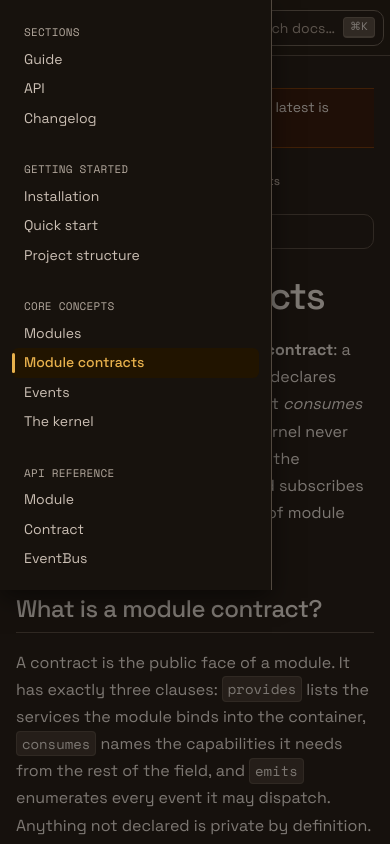
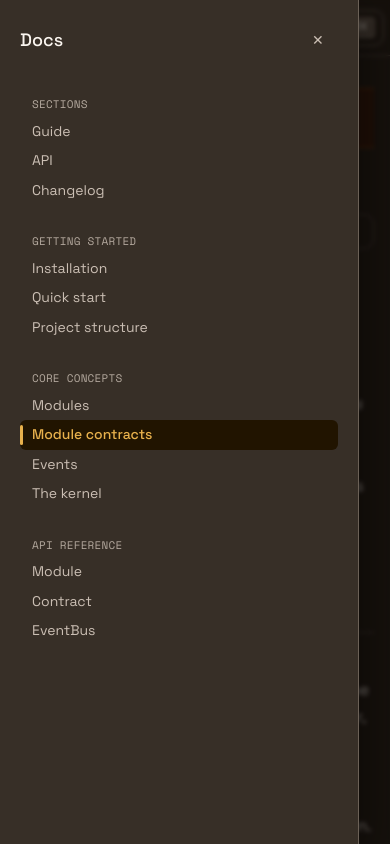
Before and after one commit to getmilpa/milpa-design, a website: page proof/docs.html in a window 390 px wide. Both pictures are taken after a click on the button "Open navigation". Shown: the top 844 px of the page. Drawn offline with nearby package versions, Linux system fonts and the light colour scheme.

Commit message:
feat(docs): off-canvas del shell → <dialog class=mui-drawer--start> (arregla el overflow de docs.html, F#8)
Co-Authored-By: Claude Fable 5 <noreply@anthropic.com>
Claude-Session: https://claude.ai/code/session_01Y1KzQQVduS83c6ZArZZ96s

```diff
--- a/layouts/milpa-layouts.css
+++ b/layouts/milpa-layouts.css
@@ -18,12 +18,14 @@
 /* ---------- Docs · .mui-docs ----------
    La parcela de lectura: topbar sticky (hermano ANTERIOR al grid) +
    grid de 3 columnas nav / artículo / toc. REUSA el idioma del shell
-   admin — off-canvas con scrim en móvil, barra-grano en el item
-   actual — pero acá todo vive SOBRE var(--bg): la elevación la siguen
-   definiendo los bordes (regla 1). Compone los artefactos de contenido
-   (mui-prose, mui-toc, mui-search-trigger, mui-breadcrumbs,
-   mui-version-*) — no los redeclara. El body del consumidor pone el
-   lienzo: background var(--bg) + color var(--text). */
+   admin — barra-grano en el item actual — pero acá todo vive SOBRE
+   var(--bg): la elevación la siguen definiendo los bordes (regla 1).
+   ≤880px el nav inline se oculta y el toggle abre un
+   <dialog class="mui-drawer mui-drawer--start"> hermano (top layer,
+   sin overflow-x:clip) con el árbol duplicado. Compone los artefactos
+   de contenido (mui-prose, mui-toc, mui-search-trigger,
+   mui-breadcrumbs, mui-version-*) — no los redeclara. El body del
+   consumidor pone el lienzo: background var(--bg) + color var(--text). */
 .mui-docs,
 .mui-docs__topbar {
   --_topbar-h: 3.5rem;
@@ -227,9 +229,6 @@
 /* el shell docs mantiene su separación del artículo */
 .mui-docs .mui-pager { margin-block-start: var(--space-10); }
 
-/* scrim — velo del drawer móvil; existe solo con [data-nav-open] ≤880px */
-.mui-docs__scrim { display: none; }
-
 /* ---------- responsive ≤1100px ----------
    Dos columnas: la del toc se cae y el índice reaparece plegado arriba
    del artículo (.mui-docs__toc-inline). */
@@ -240,48 +239,12 @@
 }
 
 /* ---------- responsive ≤880px ----------
-   Una columna; el nav se vuelve drawer off-canvas — patrón EXACTO del
-   shell admin: cerrado = fuera del lienzo Y fuera del teclado/árbol de
-   a11y. visibility flipa al TERMINAR el slide-out (delay
-   --dur-moderate); al abrir flipa al instante para que el slide-in sea
-   visible. El JS del consumidor además alterna `inert` (cinturón y
-   tirantes). El hook de layout es [data-nav-open] en .mui-docs; la
-   semántica la lleva aria-expanded en el toggle. */
+   Una columna; ver mui-drawer.contract.json para el menú móvil. */
 @media (max-width: 880px) {
   .mui-docs { grid-template-columns: 1fr; }
-
-  .mui-docs__nav {
-    position: fixed; inset-block: 0; inset-inline-start: 0;
-    width: 17rem; max-height: none;
-    padding: var(--space-4) var(--space-3);
-    background: var(--bg);
-    border-inline-end: 1px solid var(--border-subtle);
-    z-index: var(--z-drawer);
-    transform: translateX(-100%);
-    visibility: hidden;
-    transition:
-      transform  var(--dur-moderate) var(--ease-grano),
-      visibility var(--dur-instant) var(--ease-linear) var(--dur-moderate);
-    /* reduce → transform a 1ms (contrato global): 1 frame estático */
-  }
-  .mui-docs[data-nav-open] .mui-docs__nav {
-    transform: none; visibility: visible; box-shadow: var(--shadow-md);
-    transition:
-      transform  var(--dur-moderate) var(--ease-grano),
-      visibility var(--dur-instant);
-  }
-
-  /* scrim — cubre el topbar (z-backdrop > z-sticky) y queda bajo el
-     drawer; clickearlo cierra (JS del consumidor) */
-  .mui-docs[data-nav-open] .mui-docs__scrim {
-    display: block;
-    position: fixed; inset: 0;
-    z-index: var(--z-backdrop);
-    background: color-mix(in srgb, var(--bg) 55%, transparent);
-    animation: milpa-fade var(--dur-moderate) var(--ease-standard) both;
-  }
-
-  /* los links del topbar migran al drawer (los duplica el consumidor) */
+  /* el menú móvil es un <dialog class="mui-drawer mui-drawer--start"> aparte;
+     la sidebar inline se oculta ≤880px. */
+  .mui-docs__nav { display: none; }
   .mui-docs__topbar-nav { display: none; }
   .mui-docs__nav-toggle { display: inline-flex; }
 }
--- a/proof/docs.html
+++ b/proof/docs.html
@@ -21,15 +21,12 @@ body { margin:0; background:var(--bg); color:var(--text); font-family:var(--font
 .docs-wordmark { height:1rem; width:auto; display:block; flex:none; }
 .docs-theme-toggle { font-family:var(--font-mono); }
 .docs-gap { margin-block-end:var(--space-6); }
-/* topbar-nav links duplicated as first drawer group — visible only ≤880px (contract behavior) */
-.docs-nav-dup { display:none; }
 /* changelog: second stacked "page" below the article */
 .docs-changelog { margin-block-start:var(--space-20); padding-block-start:var(--space-10); border-block-start:1px solid var(--border-subtle); }
 .docs-changelog > .mui-prose { margin-block-end:var(--space-6); }
 .docs-footer { display:flex; flex-wrap:wrap; align-items:center; gap:var(--space-2) var(--space-3); max-width:90rem; margin-inline:auto; padding:var(--space-6) clamp(var(--space-4),3vw,var(--space-8)); border-block-start:1px solid var(--border-subtle); color:var(--text-muted); font-size:var(--text-sm); }
 .docs-footer__tagline { margin:0; font-family:var(--font-mono); font-size:var(--text-xs); }
 .docs-footer__legal { margin:0; margin-inline-start:auto; font-size:var(--text-xs); }
-@media (max-width:880px){ .docs-nav-dup { display:block; } }
 </style>
 </head>
 <body>
@@ -41,7 +38,7 @@ body { margin:0; background:var(--bg); color:var(--text); font-family:var(--font
 
 <!-- ============ TOPBAR ============ -->
 <header class="mui-docs__topbar">
-  <button type="button" class="mui-btn mui-btn--ghost mui-btn--icon mui-docs__nav-toggle" id="nav-toggle" aria-label="Open navigation" aria-expanded="false" aria-controls="docs-nav">
+  <button type="button" class="mui-btn mui-btn--ghost mui-btn--icon mui-docs__nav-toggle" id="nav-toggle" aria-label="Open navigation" aria-expanded="false" aria-controls="docsMenu">
     <svg aria-hidden="true" width="18" height="18" viewBox="0 0 20 20" fill="none" stroke="currentColor" stroke-width="1.5" stroke-linecap="round"><path d="M3 5h14"/><path d="M3 10h14"/><path d="M3 15h14"/></svg>
   </button>
 
@@ -89,18 +86,50 @@ body { margin:0; background:var(--bg); color:var(--text); font-family:var(--font
   </div>
 </header>
 
+<!-- ============ MOBILE MENU: <dialog class="mui-drawer mui-drawer--start"> ============ -->
+<dialog class="mui-drawer mui-drawer--start" id="docsMenu" aria-labelledby="docsMenu-title">
+  <header class="mui-drawer__header">
+    <h2 class="mui-drawer__title" id="docsMenu-title">Docs</h2>
+    <button class="mui-btn mui-btn--ghost mui-btn--icon" id="docsMenuClose" type="button" aria-label="Close menu">✕</button>
+  </header>
+  <div class="mui-drawer__body">
+    <nav aria-label="Documentation">
+      <div class="mui-docs__nav-group">
+        <p class="mui-docs__nav-heading">Sections</p>
+        <a class="mui-docs__nav-item" href="/docs/0.1.0/installation">Guide</a>
+        <a class="mui-docs__nav-item" href="/docs/0.1.0/api/module">API</a>
+        <a class="mui-docs__nav-item" href="#changelog">Changelog</a>
+      </div>
+
+      <div class="mui-docs__nav-group">
+        <p class="mui-docs__nav-heading">Getting started</p>
+        <a class="mui-docs__nav-item" href="/docs/0.1.0/installation">Installation</a>
+        <a class="mui-docs__nav-item" href="/docs/0.1.0/quick-start">Quick start</a>
+        <a class="mui-docs__nav-item" href="/docs/0.1.0/project-structure">Project structure</a>
+      </div>
+
+      <div class="mui-docs__nav-group">
+        <p class="mui-docs__nav-heading">Core concepts</p>
+        <a class="mui-docs__nav-item" href="/docs/0.1.0/modules">Modules</a>
+        <a class="mui-docs__nav-item" href="/docs/0.1.0/module-contracts" aria-current="page">Module contracts</a>
+        <a class="mui-docs__nav-item" href="/docs/0.1.0/events">Events</a>
+        <a class="mui-docs__nav-item" href="/docs/0.1.0/kernel">The kernel</a>
+      </div>
+
+      <div class="mui-docs__nav-group">
+        <p class="mui-docs__nav-heading">API reference</p>
+        <a class="mui-docs__nav-item" href="/docs/0.1.0/api/module">Module</a>
+        <a class="mui-docs__nav-item" href="/docs/0.1.0/api/contract">Contract</a>
+        <a class="mui-docs__nav-item" href="/docs/0.1.0/api/event-bus">EventBus</a>
+      </div>
+    </nav>
+  </div>
+</dialog>
+
 <!-- ============ THE PLOT: nav / article / toc ============ -->
 <div class="mui-docs">
 
   <nav class="mui-docs__nav" id="docs-nav" aria-label="Documentation">
-    <!-- topbar links migrate here ≤880px (contract: first group of the drawer) -->
-    <div class="mui-docs__nav-group docs-nav-dup">
-      <p class="mui-docs__nav-heading">Sections</p>
-      <a class="mui-docs__nav-item" href="/docs/0.1.0/installation">Guide</a>
-      <a class="mui-docs__nav-item" href="/docs/0.1.0/api/module">API</a>
-      <a class="mui-docs__nav-item" href="#changelog">Changelog</a>
-    </div>
-
     <div class="mui-docs__nav-group">
       <p class="mui-docs__nav-heading">Getting started</p>
       <a class="mui-docs__nav-item" href="/docs/0.1.0/installation">Installation</a>
@@ -467,7 +496,6 @@ body { margin:0; background:var(--bg); color:var(--text); font-family:var(--font
     </nav>
   </aside>
 
-  <div class="mui-docs__scrim" aria-hidden="true"></div>
 </div>
 
 <!-- ============ FOOTER ============ -->
@@ -527,36 +555,13 @@ body { margin:0; background:var(--bg); color:var(--text); font-family:var(--font
   applyTheme(saved === 'light' || saved === 'dark' ? saved : root.dataset.theme);
   themeBtn.addEventListener('click', () => applyTheme(root.dataset.theme === 'dark' ? 'light' : 'dark'));
 
-  /* ---------- off-canvas drawer ≤880px: [data-nav-open] + aria-expanded + inert ---------- */
-  const docs = $('.mui-docs'), nav = $('#docs-nav'), navToggle = $('#nav-toggle'), scrim = $('.mui-docs__scrim');
-  const mq = matchMedia('(max-width: 880px)');
-  const navOpen = () => docs.hasAttribute('data-nav-open');
-  const syncInert = () => {
-    if (mq.matches && !navOpen()) nav.setAttribute('inert', '');
-    else nav.removeAttribute('inert');
-  };
-  function openNav() {
-    docs.setAttribute('data-nav-open', '');
-    navToggle.setAttribute('aria-expanded', 'true');
-    syncInert();
-    const target = $('.mui-docs__nav-item[aria-current="page"]', nav) || $('.mui-docs__nav-item', nav);
-    if (target) target.focus();
-  }
-  function closeNav(returnFocus = false) {
-    if (!navOpen()) return;
-    docs.removeAttribute('data-nav-open');
-    navToggle.setAttribute('aria-expanded', 'false');
-    syncInert();
-    if (returnFocus) navToggle.focus();
-  }
-  navToggle.addEventListener('click', () => navOpen() ? closeNav() : openNav());
-  scrim.addEventListener('click', () => closeNav());
-  nav.addEventListener('click', e => { if (e.target.closest('.mui-docs__nav-item')) closeNav(); });
-  document.addEventListener('keydown', e => {
-    if (e.key === 'Escape' && navOpen()) { e.preventDefault(); closeNav(true); }
-  });
-  mq.addEventListener('change', syncInert);
-  syncInert();
+  /* ---------- mobile menu: <dialog class="mui-drawer mui-drawer--start"> (top layer, no overflow) ---------- */
+  const docsToggle = document.querySelector('.mui-docs__nav-toggle');
+  const docsMenu = document.getElementById('docsMenu');
+  docsToggle.addEventListener('click', () => { docsMenu.showModal(); docsToggle.setAttribute('aria-expanded', 'true'); });
+  docsMenu.addEventListener('close', () => docsToggle.setAttribute('aria-expanded', 'false'));
+  docsMenu.querySelector('#docsMenuClose').addEventListener('click', () => docsMenu.close());
+  docsMenu.addEventListener('click', (e) => { if (e.target === docsMenu) docsMenu.close(); }); // backdrop light-dismiss
 
   /* ---------- TOC scroll-spy: aria-current="location" (aside + inline, one per nav) ---------- */
   const tocLinks = $$('.mui-toc__link');
```
Also changed, not shown: layouts/milpa-docs.contract.json (+18 -29 lines).
